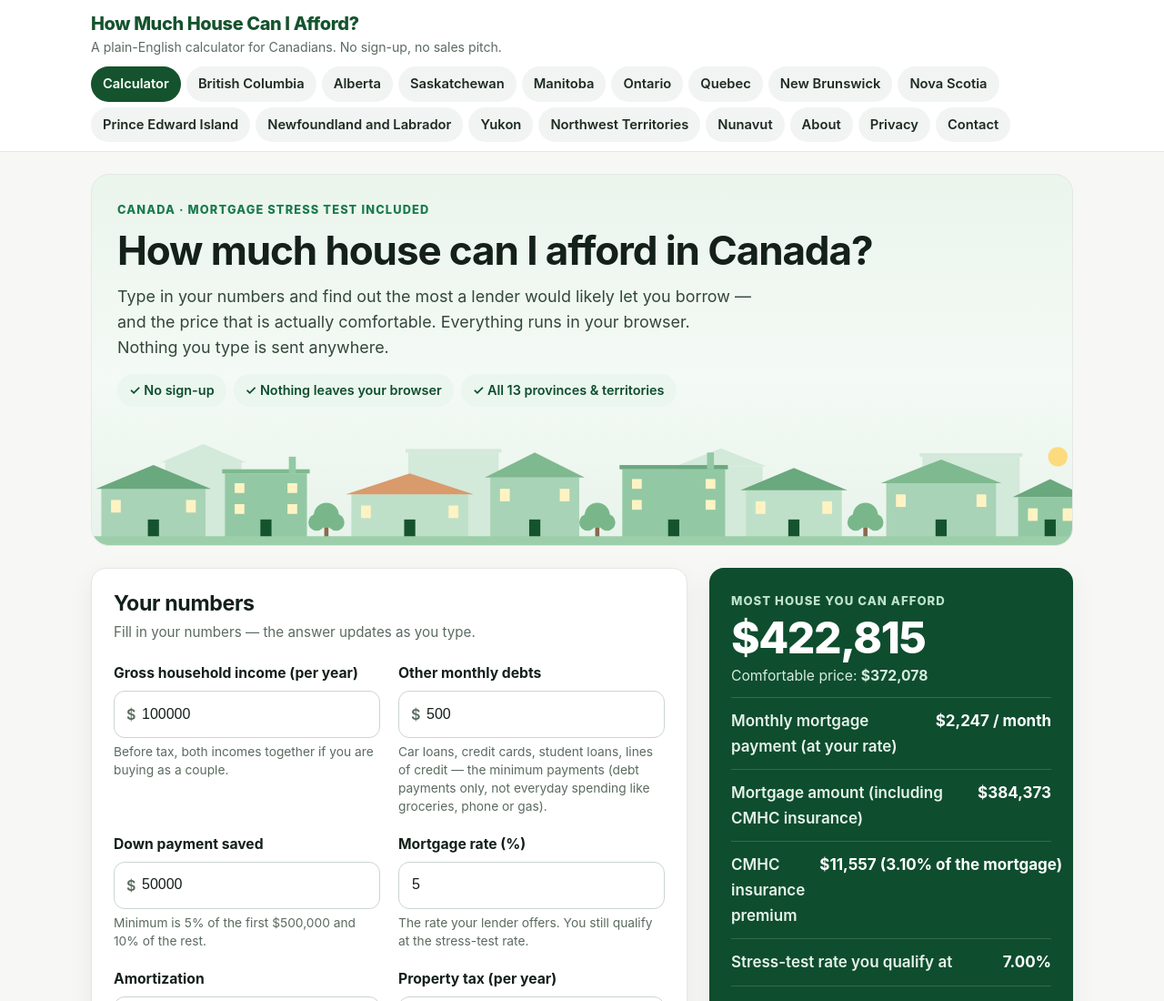
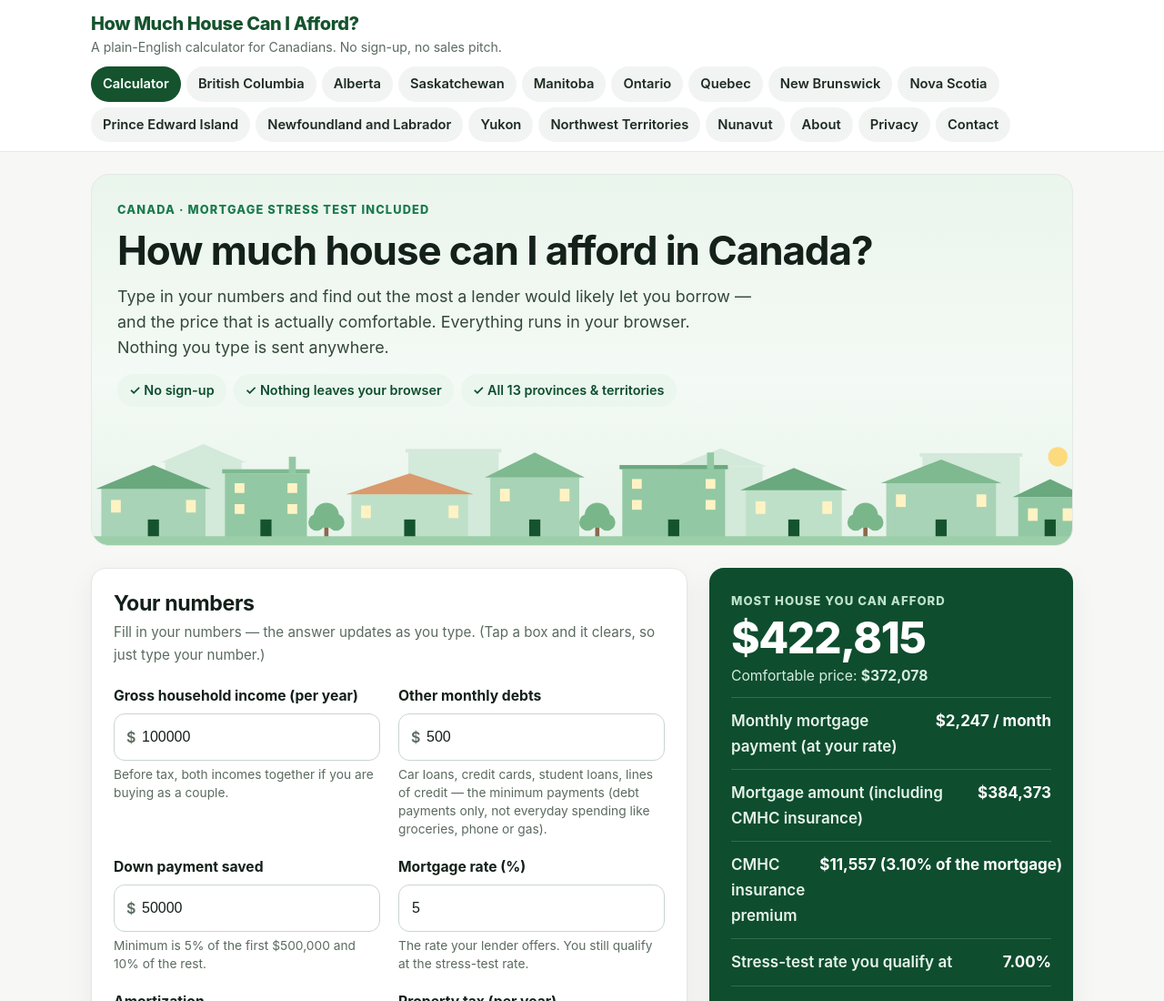
Before and after one commit to stockpickoftheday/howmuchhousecanIafford, a plain HTML site: page index.html in a window 1280 px wide. Shown: the top 1100 px of the page at 91% size. Drawn offline with Linux system fonts and the light colour scheme.

Commit message:
Note tap-to-clear in brackets

```diff
--- a/index.html
+++ b/index.html
@@ -98,7 +98,7 @@
     <div class="calc-layout">
       <section class="calc-box" id="calculator" aria-label="Affordability calculator">
         <h2>Your numbers</h2>
-        <p class="sub">Fill in your numbers — the answer updates as you type.</p>
+        <p class="sub">Fill in your numbers — the answer updates as you type. (Tap a box and it clears, so just type your number.)</p>
 
         <div class="field-row">
           <div class="field">
```
